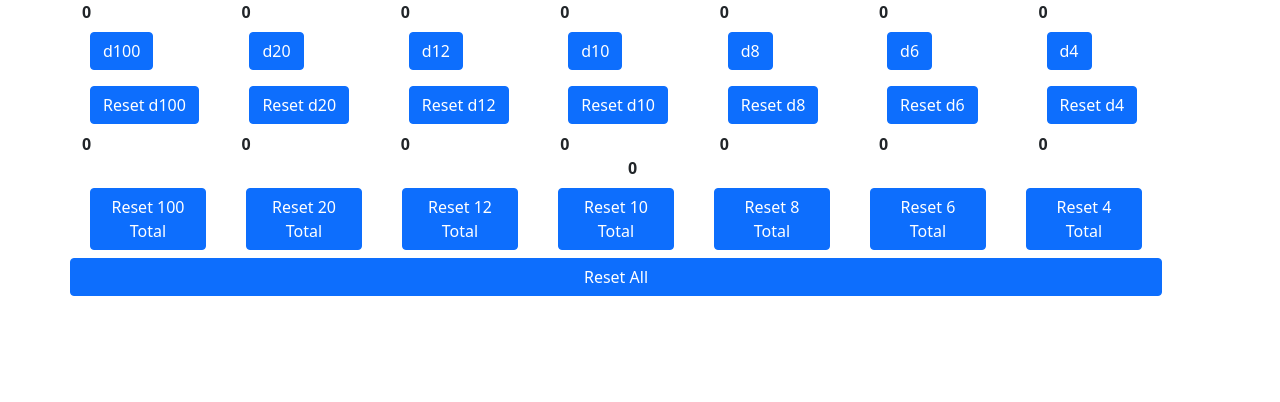
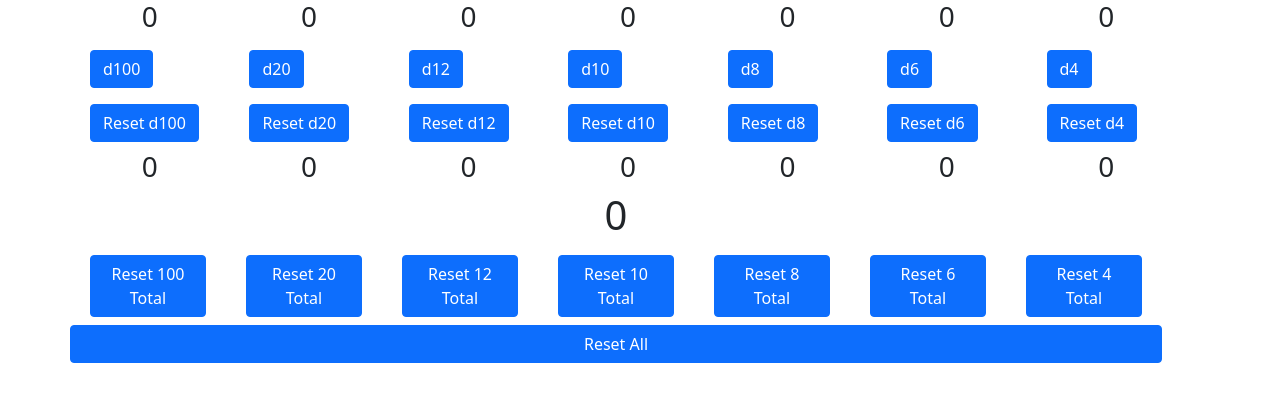
Before and after one commit to demc5656/my-app, a React (Create React App) app: page / in a window 1280 px wide. Shown: the top 402 px of the page. Built offline with nearby package versions, Linux system fonts and the light colour scheme.

Commit message:
Added font size changes

```diff
--- a/src/components/DiceViewer.tsx
+++ b/src/components/DiceViewer.tsx
@@ -12,12 +12,12 @@ export function DiceViewer ({rolled100Value, rolled20Value, rolled12Value, rolle
 }   ): JSX.Element {
     //const [zero100, reset100] = useState<number()
     return <Row>
-        <Col><strong data-testid="100">{rolled100Value}</strong></Col>
-        <Col><strong data-testid="20">{rolled20Value}</strong></Col>
-        <Col><strong data-testid="12">{rolled12Value}</strong></Col>
-        <Col><strong data-testid="10">{rolled10Value}</strong></Col>
-        <Col><strong data-testid="8">{rolled8Value}</strong></Col>
-        <Col><strong data-testid="6">{rolled6Value}</strong></Col>
-        <Col><strong data-testid="4">{rolled4Value}</strong></Col>
+        <Col><h3 className="text-center" data-testid="100">{rolled100Value}</h3></Col>
+        <Col><h3 className="text-center" data-testid="20">{rolled20Value}</h3></Col>
+        <Col><h3 className="text-center" data-testid="12">{rolled12Value}</h3></Col>
+        <Col><h3 className="text-center" data-testid="10">{rolled10Value}</h3></Col>
+        <Col><h3 className="text-center" data-testid="8">{rolled8Value}</h3></Col>
+        <Col><h3 className="text-center" data-testid="6">{rolled6Value}</h3></Col>
+        <Col><h3 className="text-center" data-testid="4">{rolled4Value}</h3></Col>
     </Row>
 }
--- a/src/components/TotalViewer.tsx
+++ b/src/components/TotalViewer.tsx
@@ -13,16 +13,15 @@ export function TotalViewer ({total100Value, total20Value, total12Value, total10
     const temp = total100Value+total20Value+total12Value+total10Value+total8Value+total6Value+total4Value;
     //const [zero100, reset100] = useState<number()
     return <Row>
-        <Col><strong data-testid="total-100">{total100Value}</strong></Col>
-        <Col><strong data-testid="total-20">{total20Value}</strong></Col>
-        <Col><strong data-testid="total-12">{total12Value}</strong></Col>
-        <Col><strong data-testid="total-10">{total10Value}</strong></Col>
-        <Col><strong data-testid="total-8">{total8Value}</strong></Col>
-        <Col><strong data-testid="total-6">{total6Value}</strong></Col>
-        <Col><strong data-testid="total-4">{total4Value}</strong></Col>
+        <Col><h3 className="text-center" data-testid="total-100">{total100Value}</h3></Col>
+        <Col><h3 className="text-center" data-testid="total-20">{total20Value}</h3></Col>
+        <Col><h3 className="text-center" data-testid="total-12">{total12Value}</h3></Col>
+        <Col><h3 className="text-center" data-testid="total-10">{total10Value}</h3></Col>
+        <Col><h3 className="text-center" data-testid="total-8">{total8Value}</h3></Col>
+        <Col><h3 className="text-center" data-testid="total-6">{total6Value}</h3></Col>
+        <Col><h3 className="text-center" data-testid="total-4">{total4Value}</h3></Col>
         <Row>
-            <Col></Col>
-            <Col><strong data-testid="total-total">{temp}</strong></Col>
+            <h1 className="text-center" data-testid="total-total">{temp}</h1>
         </Row>
     </Row>
 }
```
